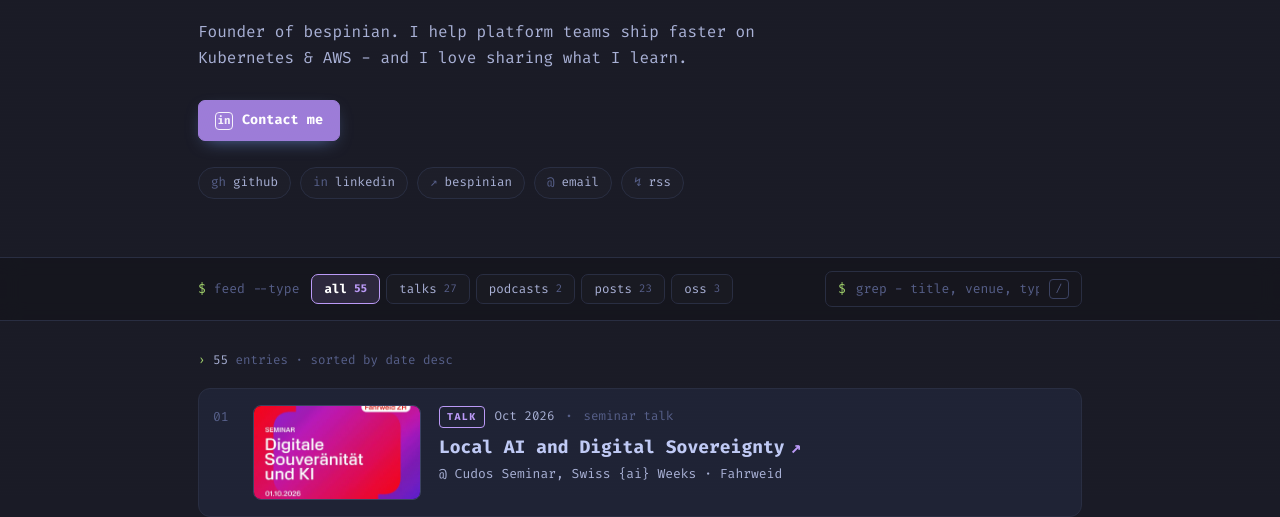
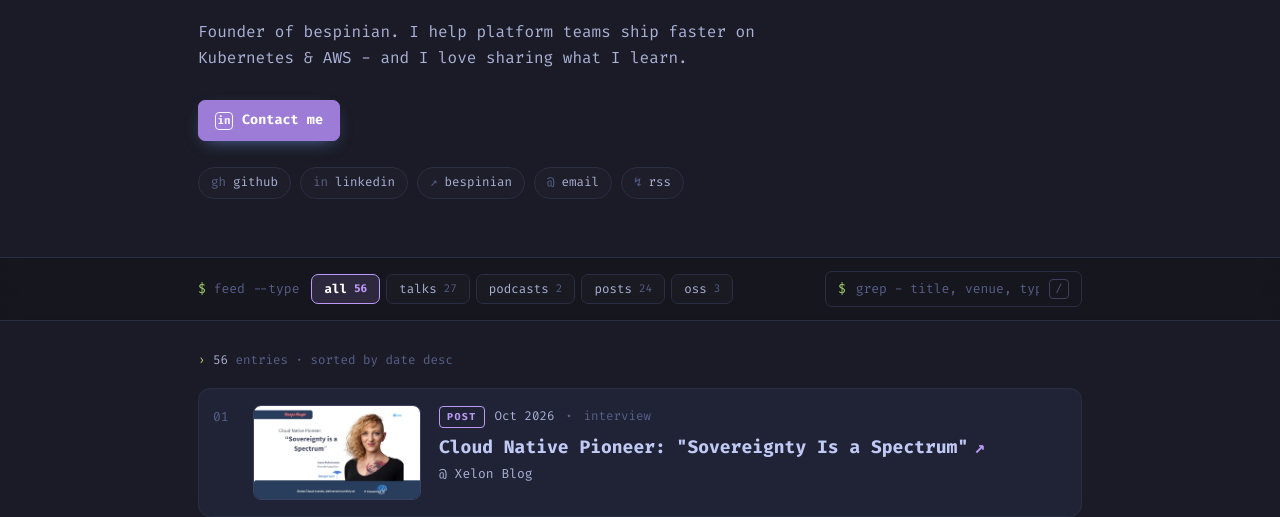
Before and after one commit to cloudlena/cloudlena.ch, a plain HTML site: page index.html in a window 1280 px wide. Shown: the part 304-821 px from the top of the page. Drawn offline with Linux system fonts and the light colour scheme.

Commit message:
Add Xelon interview

```diff
--- a/feed.xml
+++ b/feed.xml
@@ -7,6 +7,14 @@
     <description>Conference talks, podcast appearances, articles and open source from Lena Fuhrimann - cloud engineer, founder of bespinian, and public speaker on cloud-native, DevOps and Kubernetes topics.</description>
     <language>en</language>
     <lastBuildDate>Thu, 01 Oct 2026 00:00:00 GMT</lastBuildDate>
+    <item>
+      <title>Cloud Native Pioneer: &quot;Sovereignty Is a Spectrum&quot;</title>
+      <link>https://www.xelon.ch/en/blog/cloud-native-souver%C3%A4nit%C3%A4t</link>
+      <guid isPermaLink="true">https://www.xelon.ch/en/blog/cloud-native-souver%C3%A4nit%C3%A4t</guid>
+      <pubDate>Thu, 01 Oct 2026 00:00:00 GMT</pubDate>
+      <category>Article</category>
+      <description>An interview on how cloud native changes team culture and collaboration, not just technology, and why the human side often decides whether the shift lasts. Also: why data sovereignty is a spectrum rather than a yes-or-no question, and how to choose AI models per use case by weighing performance, data control and cost. (Xelon Blog)</description>
+    </item>
     <item>
       <title>Local AI and Digital Sovereignty</title>
       <link>https://www.linkedin.com/posts/cudos-ag_jetzt-f%C3%BCr-unser-seminar-im-rahmen-der-activity-7501242196403077120-29mL</link>
--- a/index.html
+++ b/index.html
@@ -898,7 +898,7 @@
         <span class="lead"><span class="pr">$</span> feed --type</span>
         <div class="tabs">
           <button class="tab on" data-filter="all" aria-pressed="true">
-            all <span class="ct" id="ct-all">55</span>
+            all <span class="ct" id="ct-all">56</span>
           </button>
           <button class="tab" data-filter="talk" aria-pressed="false">
             talks <span class="ct" id="ct-talk">27</span>
@@ -907,7 +907,7 @@
             podcasts <span class="ct" id="ct-podcast">2</span>
           </button>
           <button class="tab" data-filter="post" aria-pressed="false">
-            posts <span class="ct" id="ct-post">23</span>
+            posts <span class="ct" id="ct-post">24</span>
           </button>
           <button class="tab" data-filter="oss" aria-pressed="false">
             oss <span class="ct" id="ct-oss">3</span>
@@ -938,9 +938,30 @@
 
     <main class="feed wrap">
       <div class="resline" id="resline">
-        <span class="pr">›</span> <b>55</b> entries · sorted by date desc
+        <span class="pr">›</span> <b>56</b> entries · sorted by date desc
       </div>
       <div class="list" id="list">
+        <article class="item" data-type="post" aria-expanded="false">
+          <div class="marker" aria-hidden="true"></div>
+          <div class="poster r169" aria-hidden="true">
+            <img src="images/xelon-2026.webp" alt="" loading="lazy" />
+            <div class="shade"></div>
+          </div>
+          <div class="body">
+            <div class="metarow">
+              <span class="badge">post</span>
+              <span class="date">Oct 2026</span>
+              <span class="sep">·</span>
+              <span class="meta">interview</span>
+            </div>
+            <h2><a href="https://www.xelon.ch/en/blog/cloud-native-souver%C3%A4nit%C3%A4t" target="_blank" rel="noopener noreferrer">Cloud Native Pioneer: &quot;Sovereignty Is a Spectrum&quot;</a><span class="arr" aria-hidden="true">↗</span></h2>
+            <div class="where">@ Xelon Blog</div>
+            <div class="reveal" aria-hidden="true"><div>
+              <p class="desc">An interview on how cloud native changes team culture and collaboration, not just technology, and why the human side often decides whether the shift lasts. Also: why data sovereignty is a spectrum rather than a yes-or-no question, and how to choose AI models per use case by weighing performance, data control and cost.</p>
+              <div class="actions"><a class="btn sm" href="https://www.xelon.ch/en/blog/cloud-native-souver%C3%A4nit%C3%A4t" target="_blank" rel="noopener noreferrer" tabindex="-1">Read article ↗</a></div>
+            </div></div>
+          </div>
+        </article>
         <article class="item" data-type="talk" aria-expanded="false">
           <div class="marker" aria-hidden="true"></div>
           <div class="poster r169" aria-hidden="true">
```
Also changed, not shown: images/xelon-2026.webp (added).
